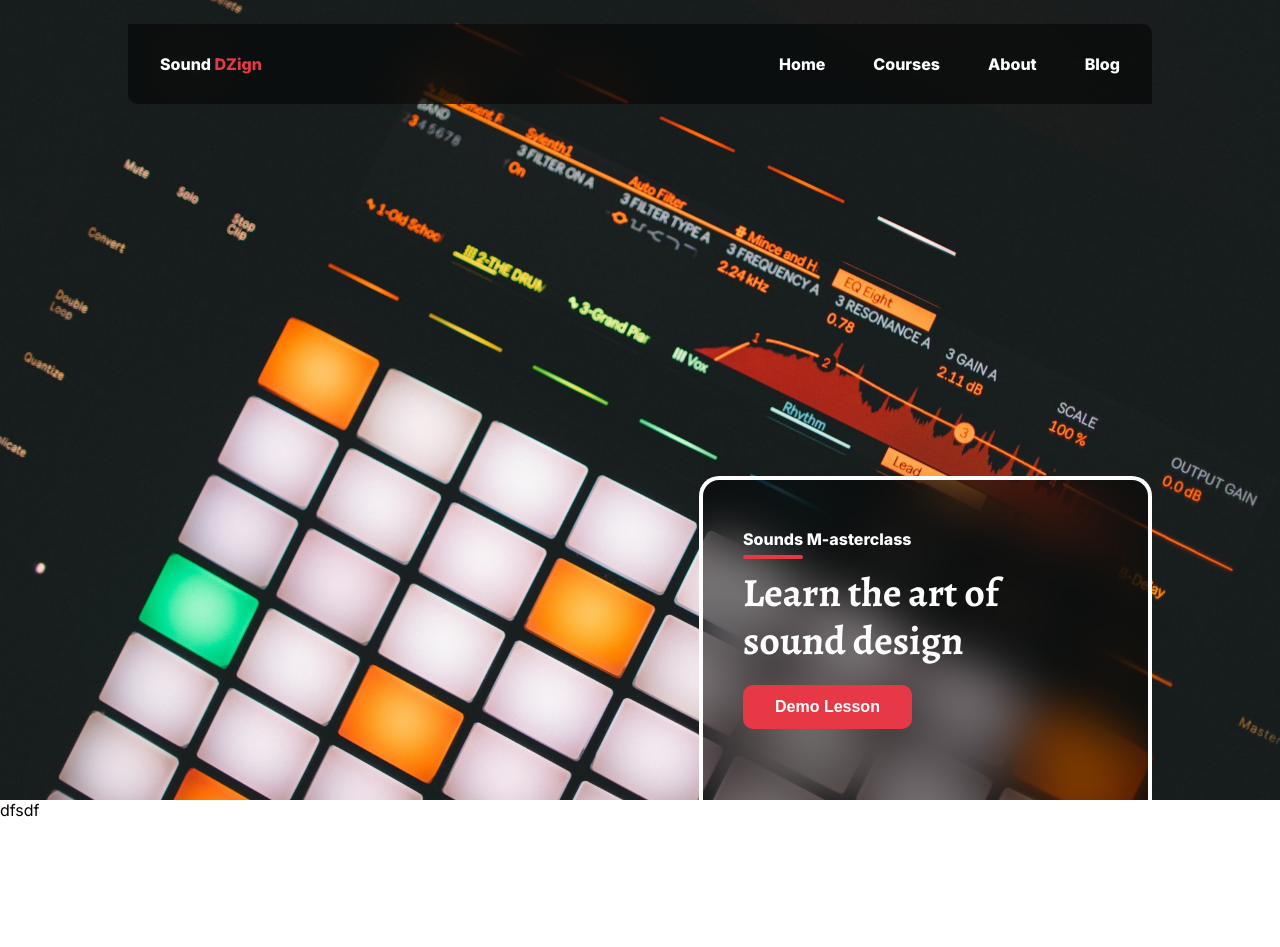
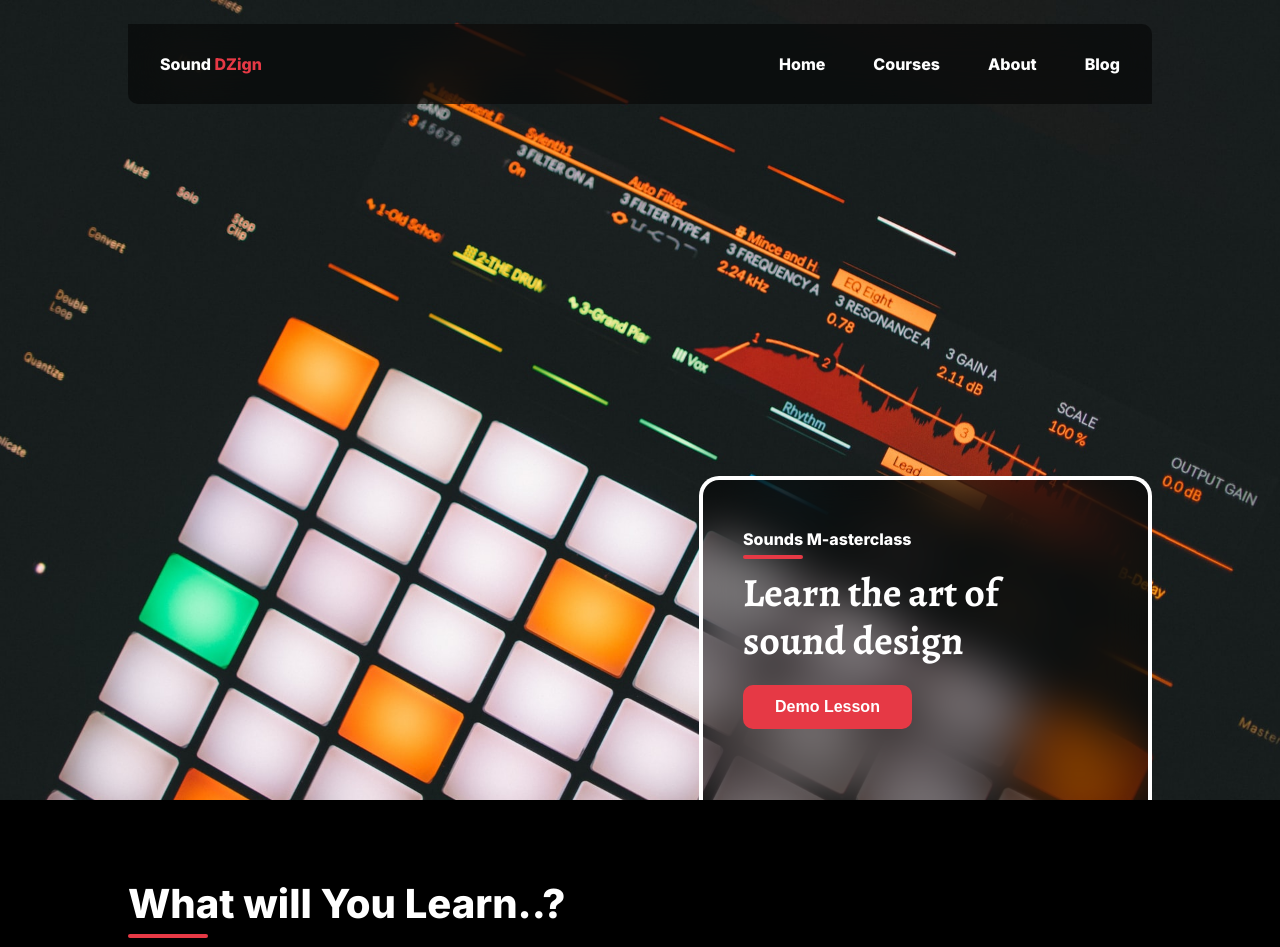
Before and after one commit to RamanAgrawal/SoundDesion-Landing-page, a React (Vite) app: page / in a window 1280 px wide. Shown: the top 947 px of the page. Before the commit the page ends 820 px from the top, so only its background shows below. Built offline with nearby package versions, Linux system fonts and the light colour scheme.

Commit message:
+HomePage

```diff
--- a/src/App.tsx
+++ b/src/App.tsx
@@ -1,13 +1,8 @@
-import Header from "./layouts/Header/Header"
+
+import HomePage from "./pages/HomePage"
 
 const App = () => {
-  return (
-    <>
-    <Header/>
-    <div>dfsdf</div>
-    </>
-  )
+  return <HomePage/>
 }
 
-
 export default App
--- a/src/index.scss
+++ b/src/index.scss
@@ -1,4 +1,6 @@
+@use "./styles/variables.scss" as *;
 @import url("https://fonts.googleapis.com/css2?family=Alegreya:wght@400;700&family=Inter:wght@400;800&display=swap");
+
 *,
 ::after,
 ::before {
@@ -14,6 +16,30 @@ body {
   max-width: 1024px;
   margin: 0 auto;
 }
-a{
+a {
   text-decoration: none;
 }
+
+// Sections
+
+section {
+  padding: 5rem 0;
+  color: $white-color;
+
+  h2 {
+    font-size: 2.5rem;
+    line-height: 3rem;
+    font-weight: 800;
+    position: relative;
+    &::after {
+      content: "";
+      position: absolute;
+      bottom: -10px;
+      left: 0;
+      width: 80px;
+      height: 4px;
+      background:$red-color;
+      border-radius: 10px;
+    }
+  }
+}
--- /dev/null
+++ b/src/pages/HomePage.tsx
@@ -0,0 +1,14 @@
+import Header from "../layouts/Header/Header"
+import Topics from "../layouts/Topics/Topics"
+
+
+const HomePage = () => {
+  return (
+    <>
+    <Header/>
+    <Topics/>
+    </>
+  )
+}
+
+export default HomePage
```
